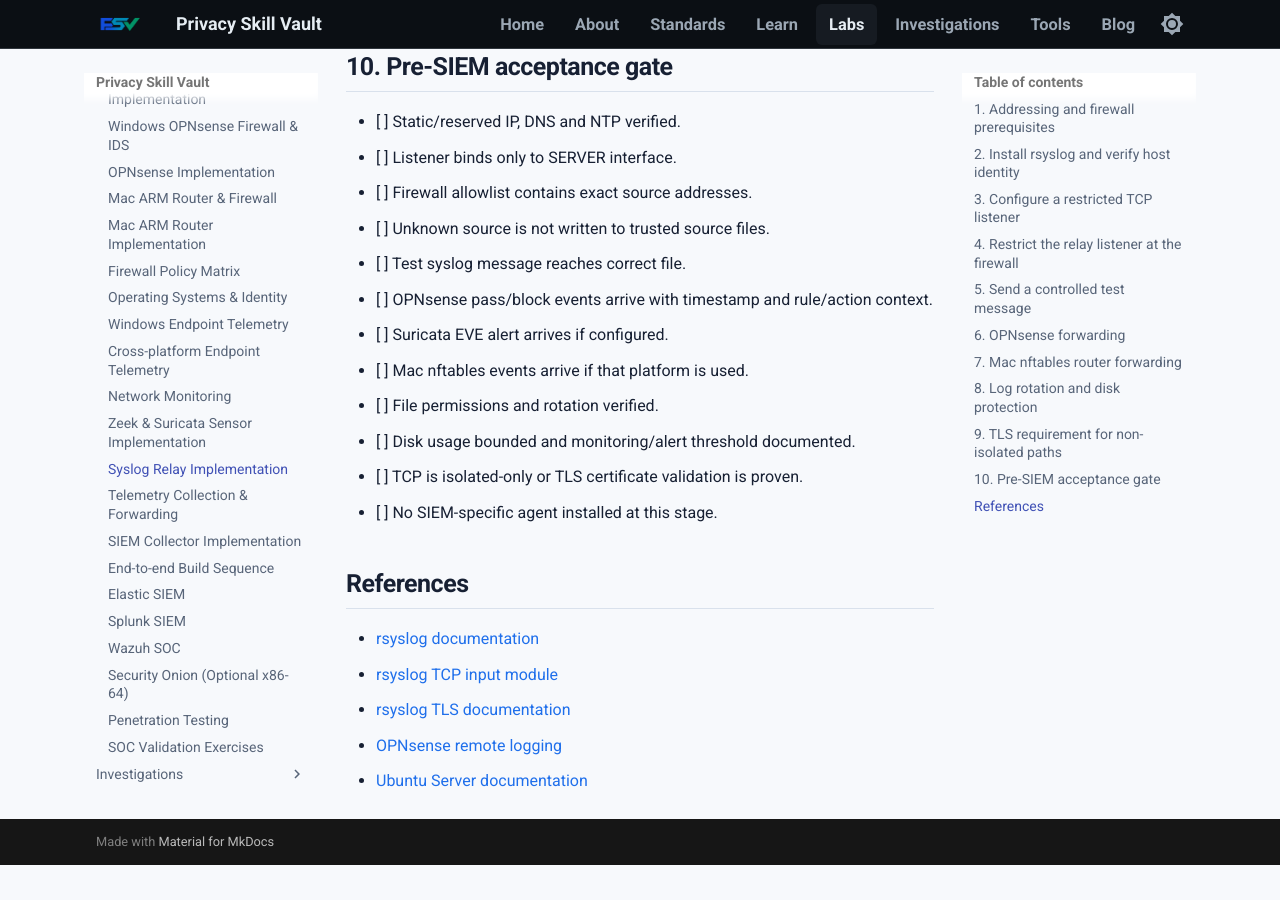
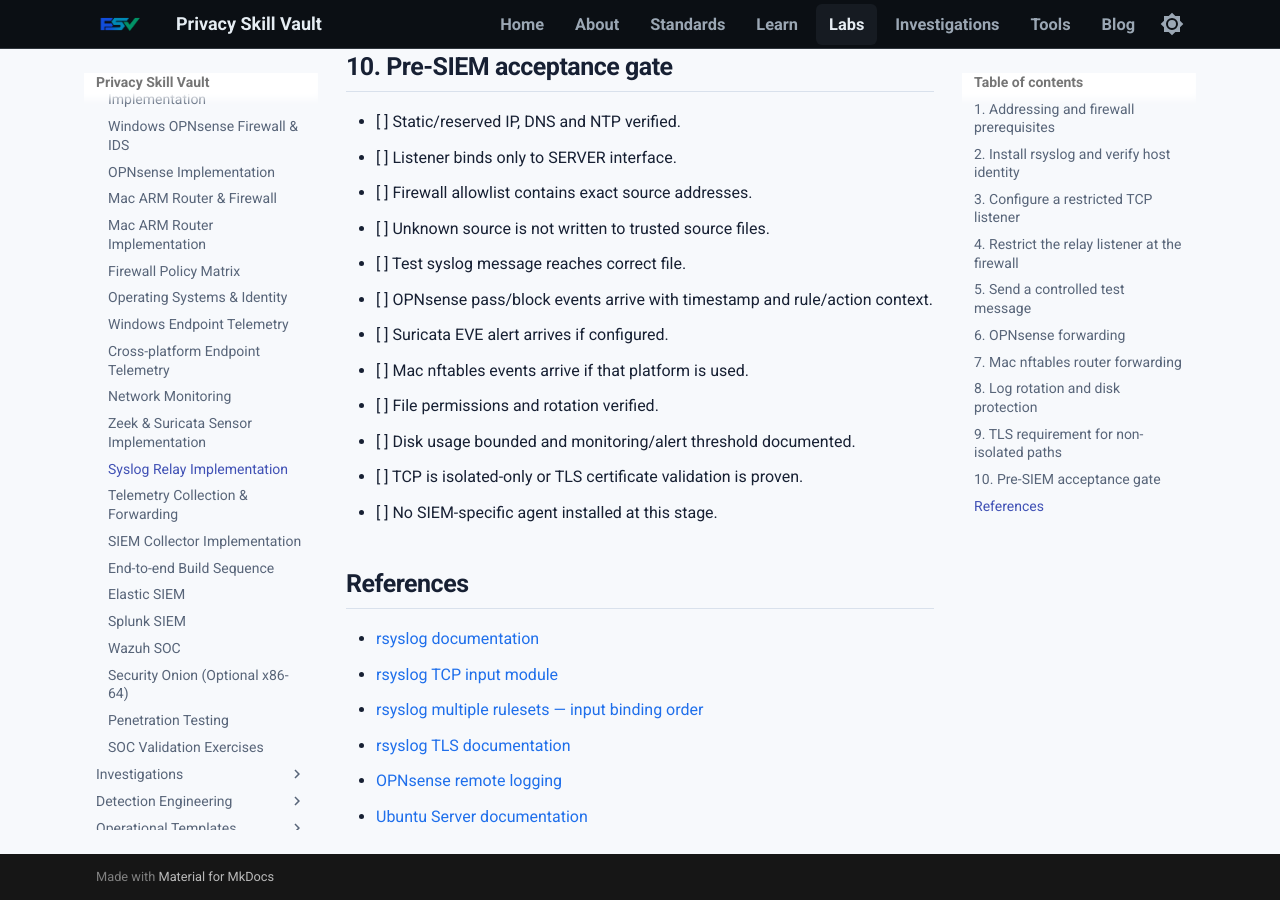
Before and after one commit to PrivacySkillVault/privacyskillvault.github.io, an MkDocs documentation site: the page built from docs/labs/syslog-relay-implementation.md, in a window 1280 px wide and 900 px high, scrolled down 5380 px. Built offline with MkDocs 1.6.1 and Material for MkDocs 9.7.7, drawn with Linux system fonts in a browser that asks for light colours; before the commit the page ends 6245 px from its top, so only the background shows below that.

Commit message:
Add authoritative configuration references to corrected runbooks

```diff
--- a/docs/labs/syslog-relay-implementation.md
+++ b/docs/labs/syslog-relay-implementation.md
@@ -200,6 +200,7 @@
 
 - [rsyslog documentation](https://www.rsyslog.com/doc/)
 - [rsyslog TCP input module](https://www.rsyslog.com/doc/configuration/modules/imtcp.html)
+- [rsyslog multiple rulesets — input binding order](https://docs.rsyslog.com/doc/concepts/multi_ruleset.html)
 - [rsyslog TLS documentation](https://www.rsyslog.com/doc/concepts/ns_gtls.html)
 - [OPNsense remote logging](https://docs.opnsense.org/manual/settingsmenu.html)
 - [Ubuntu Server documentation](https://ubuntu.com/server/docs)
```
